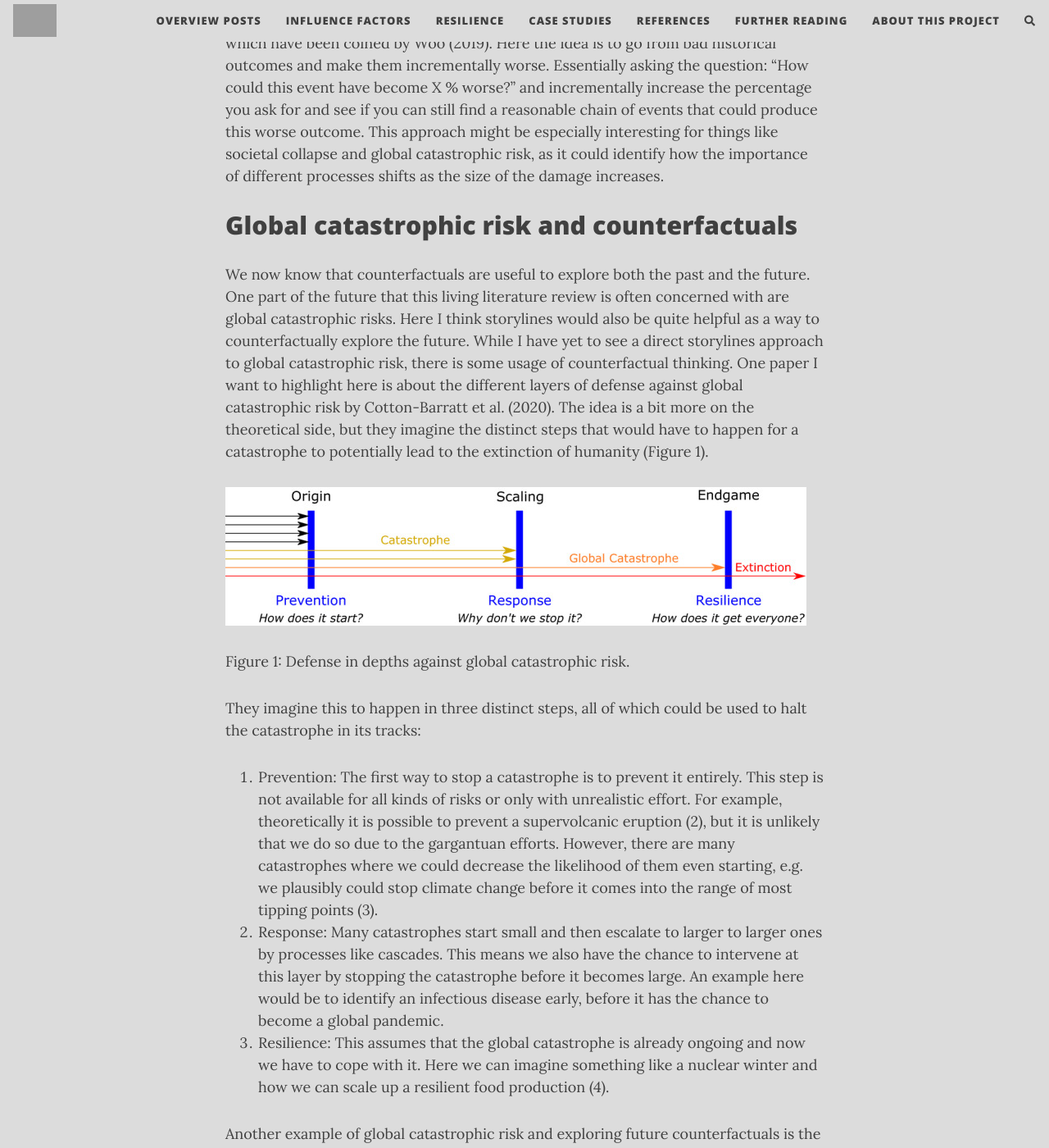
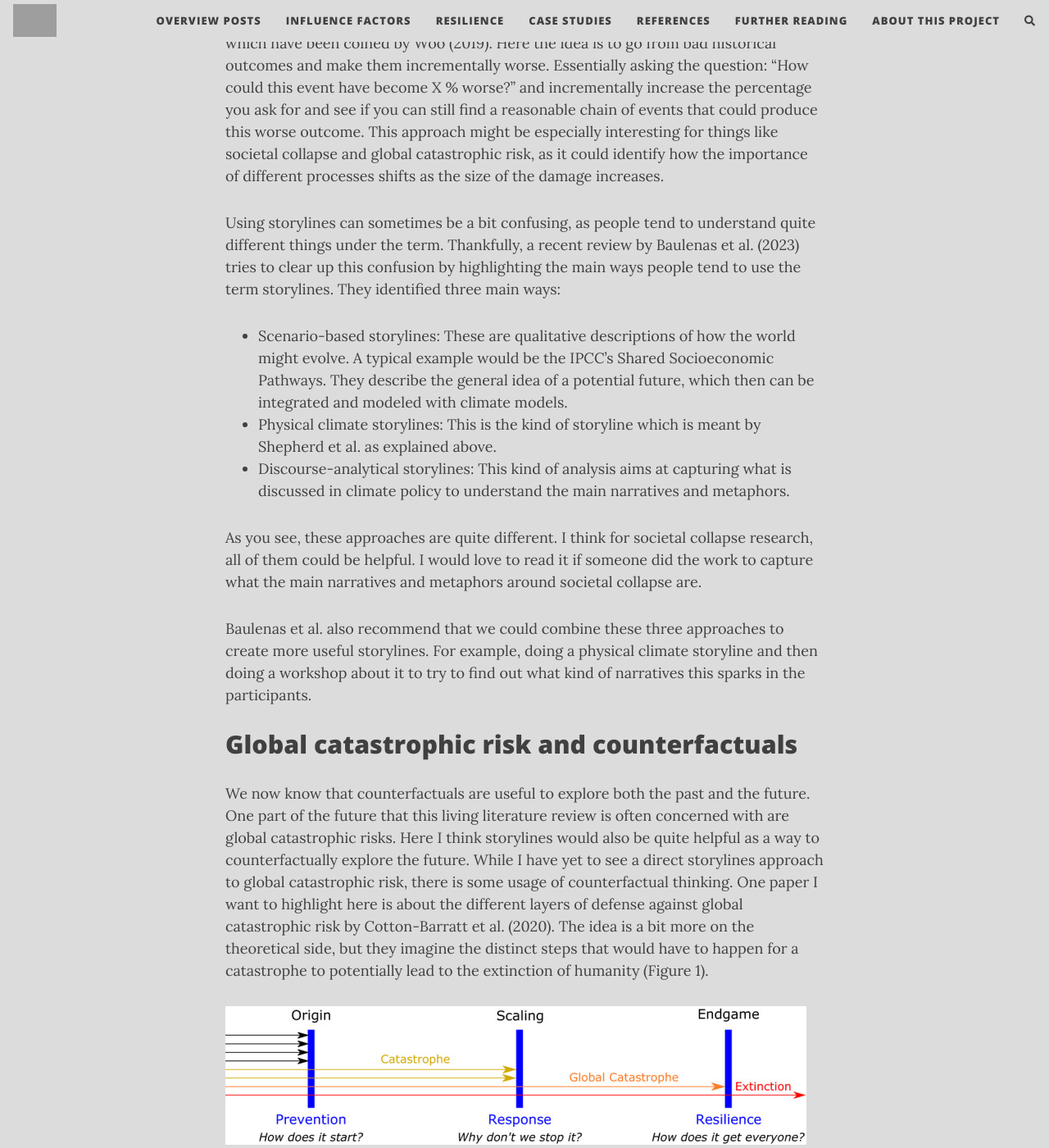
Before and after one commit to florianjehn/Societal_Collapse, a Jekyll site: the page built from _posts/2024-11-19-counterfactuals.md, in a window 1280 px wide and 1400 px high, scrolled down 3900 px. Shown: the whole window at 82% size. Built offline with Jekyll 4.4.1, drawn with Linux system fonts in a browser that asks for light colours; nearby versions of some CDN libraries; comment, search, counter and statistics services are not loaded; some of the changed text lies outside the part shown; grey boxes are pictures that could not be loaded.

Commit message:
Update 2024-11-19-counterfactuals.md

```diff
--- a/_posts/2024-11-19-counterfactuals.md
+++ b/_posts/2024-11-19-counterfactuals.md
@@ -45,6 +45,15 @@ One of these examples is how storylines helped save the New York Subway from ext
 
 A similar term for the storylines approach are so called “downward counterfactuals” which have been coined by Woo (2019). Here the idea is to go from bad historical outcomes and make them incrementally worse. Essentially asking the question: “How could this event have become X % worse?” and incrementally increase the percentage you ask for and see if you can still find a reasonable chain of events that could produce this worse outcome. This approach might be especially interesting for things like societal collapse and global catastrophic risk, as it could identify how the importance of different processes shifts as the size of the damage increases.
 
+Using storylines can sometimes be a bit confusing, as people tend to understand quite different things under the term. Thankfully, a recent review by Baulenas et al. (2023) tries to clear up this confusion by highlighting the main ways people tend to use the term storylines. They identified three main ways:
+* Scenario-based storylines: These are qualitative descriptions of how the world might evolve. A typical example would be the IPCC’s Shared Socioeconomic Pathways. They describe the general idea of a potential future, which then can be integrated and modeled with climate models.
+* Physical climate storylines: This is the kind of storyline which is meant by Shepherd et al. as explained above.
+* Discourse-analytical storylines: This kind of analysis aims at capturing what is discussed in climate policy to understand the main narratives and metaphors.
+
+As you see, these approaches are quite different. I think for societal collapse research, all of them could be helpful. I would love to read it if someone did the work to capture what the main narratives and metaphors around societal collapse are.
+
+Baulenas et al. also recommend that we could combine these three approaches to create more useful storylines. For example, doing a physical climate storyline and then doing a workshop about it to try to find out what kind of narratives this sparks in the participants.
+
 # Global catastrophic risk and counterfactuals
 
 We now know that counterfactuals are useful to explore both the past and the future. One part of the future that this living literature review is often concerned with are global catastrophic risks. Here I think storylines would also be quite helpful as a way to counterfactually explore the future. While I have yet to see a direct storylines approach to global catastrophic risk, there is some usage of counterfactual thinking. One paper I want to highlight here is about the different layers of defense against global catastrophic risk by Cotton-Barratt et al. (2020). The idea is a bit more on the theoretical side, but they imagine the distinct steps that would have to happen for a catastrophe to potentially lead to the extinction of humanity (Figure 1).
@@ -77,6 +86,8 @@ Counterfactuals of both the past and the future can be a valuable tool for both
 
 # References
 
+Baulenas, E., Versteeg, G., Terrado, M., Mindlin, J., & Bojovic, D. (2023). Assembling the climate story: Use of storyline approaches in climate-related science. Global Challenges, 7(7), 2200183. https://doi.org/10.1002/gch2.202200183
+
 Beard, S., Cooke, N., Dryhurst, S., Cassidy, M., Gibbins, G., Gilgallon, G., Holt, B., Josefiina, I., Kemp, L., Tang, A., Weitzdörfer, J., Ingram, P., Sundaram, L., & Davies, R. (2023). Exploring Futures for the Science of Global Risk. SSRN Electronic Journal. https://doi.org/10.2139/ssrn.4405991
 
 Cotton-Barratt, O., Daniel, M., & Sandberg, A. (2020). Defence in Depth Against Human Extinction: Prevention, Response, Resilience, and Why They All Matter. Global Policy, 11(3), 271–282. https://doi.org/10.1111/1758-5899.12786
```
